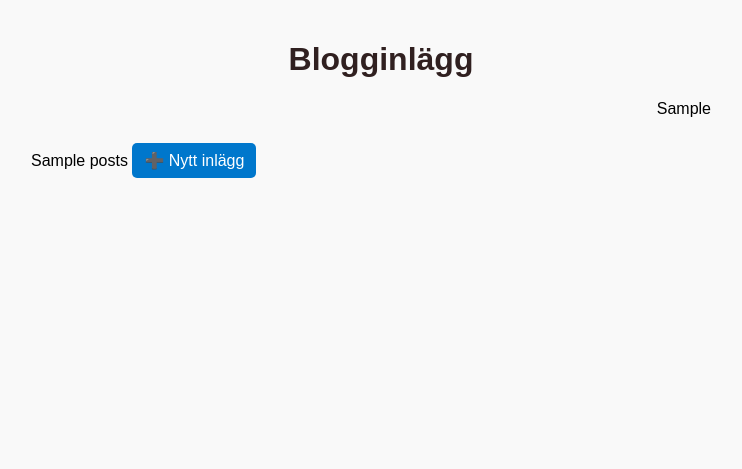
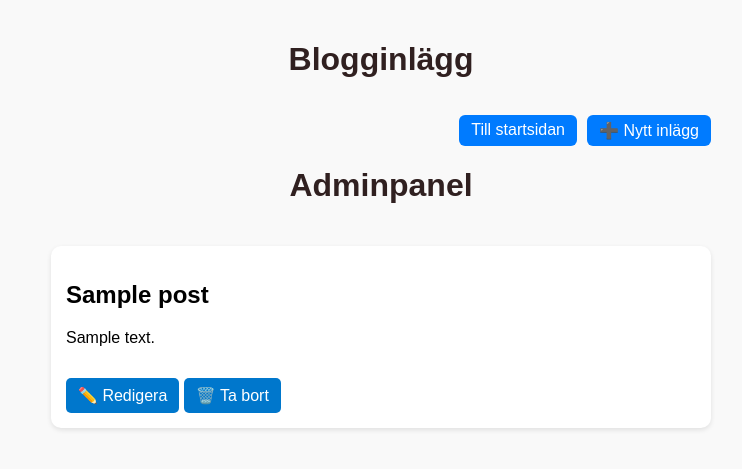
Before and after one commit to SalihMor1na/Enekl-Cms, a FastAPI app: template blogg/templates/admin.html in a window 1280 px wide. Shown: the top 469 px of the page, without its empty margins (259-1001 px from the left). Run offline with FastAPI, Linux system fonts and the light colour scheme; the template is opened without the code that fills it: most values are stand-ins (such as "Sample title", 1, 10 or a date in 2020).

Commit message:
Fixa så all html i admin också är bara i html och inte python

```diff
--- a/blogg/main.py
+++ b/blogg/main.py
@@ -86,22 +86,15 @@ def admin_home(request: Request):
     posts = cur.fetchall()
     conn.close()
 
-    template = load_template("admin.html")
     current_user = request.session.get("user")
 
-    template = remove_log_reg_btn(template, current_user)
 
-    posts_html = ""
-    for pid, title, content in posts:
-        posts_html += f"""
-        <div class='post'>
-            <h2>{title}</h2>
-            <p>{content}</p>
-            <a href="/edit/{pid}">✏️ Redigera</a>
-            <a href="/delete/{pid}">🗑️ Ta bort</a>
-        </div>"""
+    return templates.TemplateResponse("admin.html", {
+        "request": request,
+        "posts": posts,
+        "current_user": current_user
+    })
 
-    return template.replace("{{posts}}", posts_html)
 
 
 @app.get("/new", response_class=HTMLResponse)
--- a/blogg/templates/admin.html
+++ b/blogg/templates/admin.html
@@ -8,9 +8,26 @@
 <body>
   <h1>Blogginlägg</h1>
   <div class="top-bar">
-    {{auth_buttons}}
-  </div>
-  {{posts}}
-  <a href="/new">➕ Nytt inlägg</a>
+    {% if current_user %}
+        <span class="user-info">Inloggad som: <b>{{ current_user }}</b></span>
+        <a class="btn" href="/logout">Logout</a>
+    {% endif %}
+    <a class="btn" href="/">Till startsidan</a>
+    <a class="btn" href="/new">➕ Nytt inlägg</a>
+</div>
+
+<h1>Adminpanel</h1>
+
+<div class="posts">
+    {% for pid, title, content in posts %}
+        <div class="post">
+            <h2>{{ title }}</h2>
+            <p>{{ content }}</p>
+            <a href="/edit/{{ pid }}">✏️ Redigera</a>
+            <a href="/delete/{{ pid }}">🗑️ Ta bort</a>
+        </div>
+    {% endfor %}
+</div>
+
 </body>
 </html>
--- a/blogg/templates/index.html
+++ b/blogg/templates/index.html
@@ -10,6 +10,9 @@
   <div class="top-bar">
     {% if current_user %}
         <span class="user-info">Inloggad som: <b>{{ current_user }}</b></span>
+        {% if current_user == "admin1" %}
+            <a class="btn" href="/admin">AdminPanel</a>
+        {% endif %}
         <a class="btn" href="/logout">Logout</a>
     {% else %}
         <a class="btn" href="/register">Register</a>
```
Also changed, not shown: blogg/blog.db.
